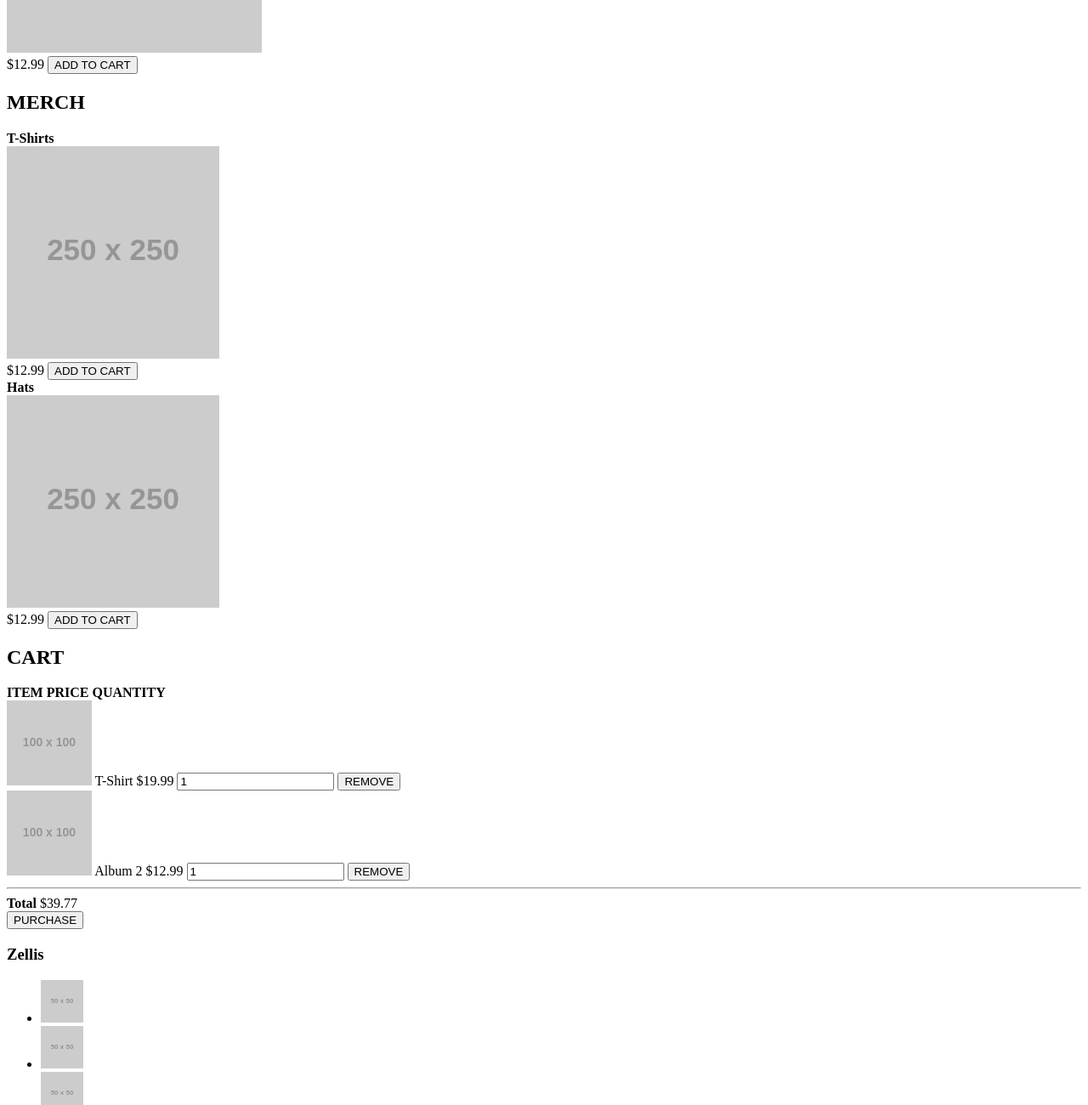
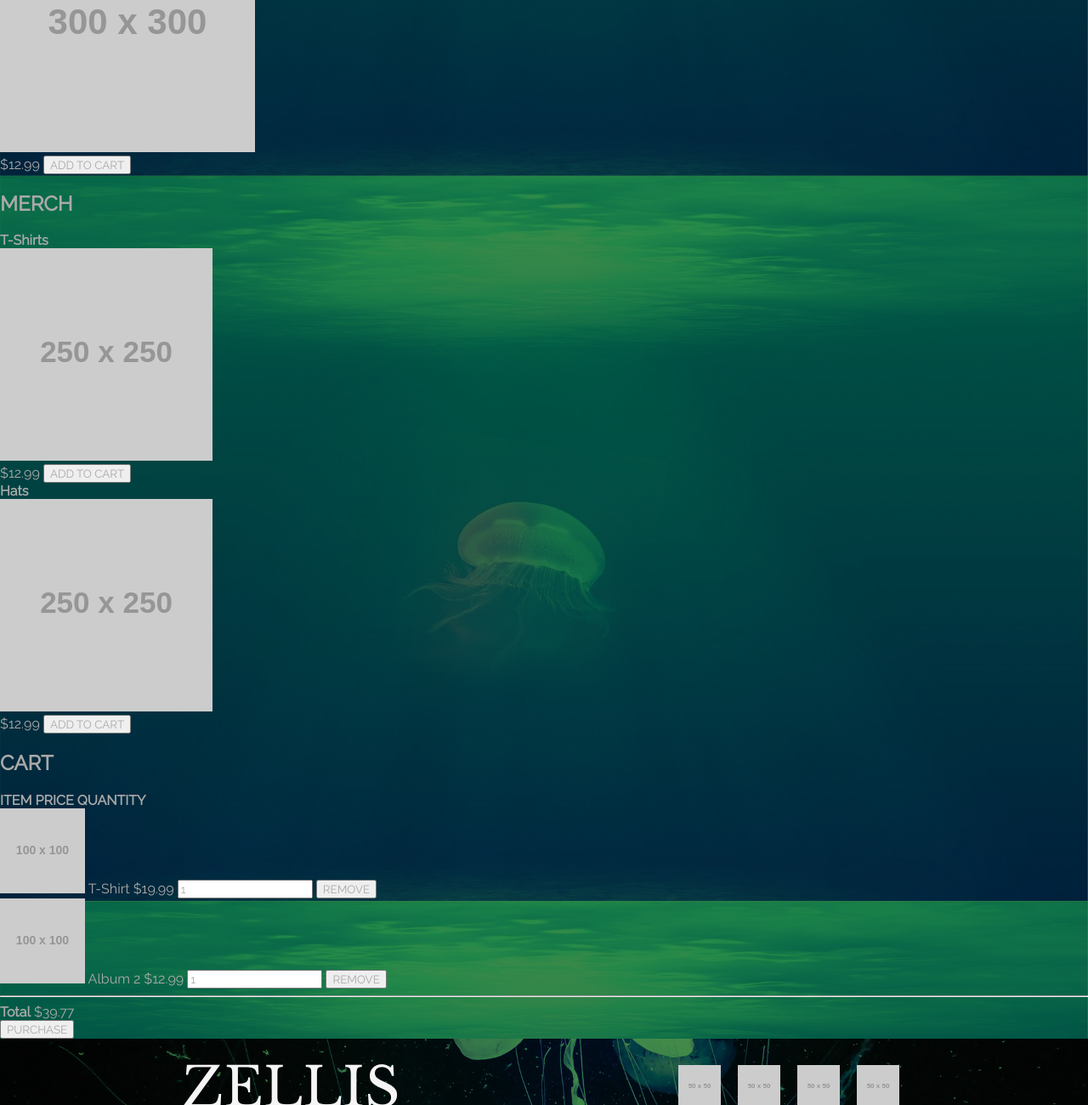
Before and after one commit to Dillonzellis/BandStore, a plain HTML site: page store.html in a window 1280 px wide. Shown: the part 1500-2800 px from the top of the page at 85% size. Drawn offline with nearby package versions, Linux system fonts and the light colour scheme; placeholder pictures from the web are drawn by us; files whose address does not match are found by name.

Commit message:
Added styles to store and added header/footer

```diff
--- a/store.html
+++ b/store.html
@@ -4,19 +4,20 @@
     <meta charset="UTF-8">
     <meta name="viewport" content="width=device-width, initial-scale=1.0">
     <meta name="description" content="this is the description">
+    <link rel="stylesheet" href="styles.css">
     <title>Zellis | Store</title>
 </head>
 <body>
-    <header>
-        <nav>
+    <header class="main-header">
+        <nav class="nav main-nav">
             <ul>
                 <li><a href="index.html">HOME</a></li>
                 <li><a href="store.html">STORE</a></li>
                 <li><a href="about.html">ABOUT</a></li>
             </ul>
         </nav>
-        <hr>
-        <h1>ZELLIS</h1>
+
+        <h1 class="band-name band-name-large">ZELLIS</h1>
     </header>
 
     <section>
@@ -106,14 +107,17 @@
         </div>
     </section>
 
-    <footer>
-        <h3>Zellis</h3>
-        <ul>
+    <footer class="main-footer">
+        <div class="container main-footer-container">
+            <h3 class="band-name">ZELLIS</h3>
+                <ul class="nav footer-nav">
             <!--add a tags w/target ="_blank"-->
-            <li><img src="https://via.placeholder.com/50" alt=""></li>
-            <li><img src="https://via.placeholder.com/50" alt=""></li>
-            <li><img src="https://via.placeholder.com/50" alt=""></li>
-        </ul>
+                    <li><a href="www.facebook.com"><img src="https://via.placeholder.com/50" alt=""></a></li>
+                    <li><a href="www.facebook.com"><img src="https://via.placeholder.com/50" alt=""></a></li>
+                    <li><a href="https://www.facebook.com"><img src="https://via.placeholder.com/50" alt=""></a></li>
+                    <li><a href="www.facebook.com"><img src="https://via.placeholder.com/50" alt=""></a></li>
+            </ul>
+        </div>
     </footer>
 </body>
 </html>
```
